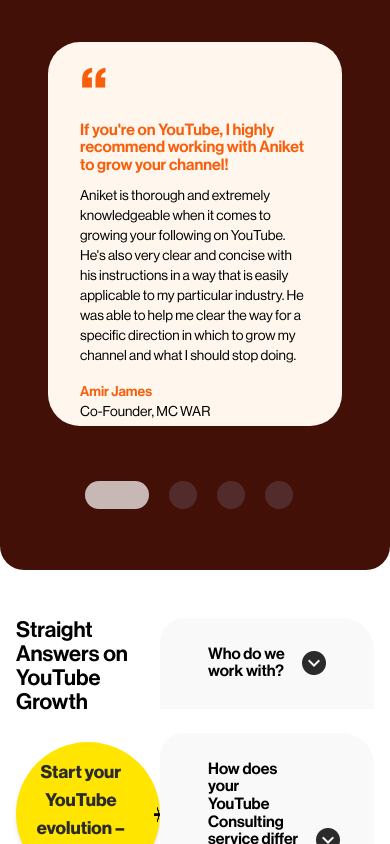
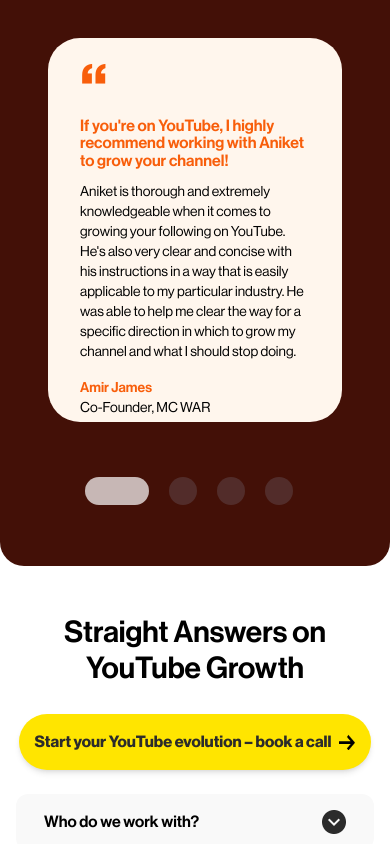
Before and after one commit to A-Coder02/born-21-website, a React (Vite) app: page / in a window 390 px wide. Shown: the part 5517-6361 px from the top of the page. Built offline with nearby package versions, Linux system fonts and the light colour scheme; a web font is replaced by a local one.

Commit message:
FaqSection responsive issue fixed

```diff
--- a/src/components/common/Button/index.jsx
+++ b/src/components/common/Button/index.jsx
@@ -55,7 +55,7 @@ function getVariant(variant = 'primary') {
 function getSize(size = 'base') {
     switch (size) {
         case 'lg': return 'text-2xl md:text-[2rem] py-5 px-8 md:px-18 md:py-6';
-        case 'md': return 'text-lg py-4 md:text-xl md:px-10 md:!py-5 shadow-md';
+        case 'md': return 'text-base py-4 px-4 md:text-xl md:px-10 md:!py-5 shadow-md';
         // case 'md': return 't-lg !px-10 !py-4';
         // case 'base': return 't-lg px-3 py-1.5';
         default: return 't-lg px-3 py-1.5';
--- a/src/components/layout-ui/Accordion/index.jsx
+++ b/src/components/layout-ui/Accordion/index.jsx
@@ -6,16 +6,16 @@ import Typography from '../../common/Typography'
 const Accordion = ({ title, content, expand = false, onClick = () => { } }) => {
     return (
         <div className='w-full mb-6' >
-            <button className='bg-[#F9F9F9] active:bg-slate-300 transition-colors rounded-tl-3xl rounded-tr-4xl  flex items-center py-7 px-12 cursor-pointer gap-4 w-full' onClick={onClick} >
-                <Typography component={'span'} className='flex-1 t-xl font-medium text-left' >{title}</Typography>
+            <button className='relative z-10 bg-[#F9F9F9] active:bg-slate-300 transition-colors rounded-xl md:rounded-3xl flex items-center md:py-7 md:px-12 py-4 px-7 cursor-pointer gap-4 w-full' onClick={onClick} >
+                <span component={'span'} className='flex-1 text-base md:text-xl  font-medium text-left' >{title}</span>
                 <img src={AccordionIcon} alt="" className='w-6 h-6 transition-all' style={{
                     transform: `rotate(${expand ? 180 : 0}deg)`
                 }} />
             </button>
-            <div className={`w-full bg-gray-200 rounded-bl-4xl rounded-br-4xl overflow-hidden accordion-item ${!expand ? 'accordion-item' : 'accordion-item-active'} `}>
-                <Typography className='flex-1 t-xl font-medium text-left text-slate-800 py-7 px-12'>
+            <div className={`w-full bg-gray-200 rounded-b-xl md:rounded-b-3xl overflow-hidden accordion-item relative top-[-0.5rem] md:top-[-1rem] ${!expand ? 'accordion-item' : 'accordion-item-active'} `}>
+                <p className='flex-1 t-xl font-medium text-left text-slate-800 md:py-7 md:px-12 py-4 px-7 pt-6 md:pt-10'>
                     {content}
-                </Typography>
+                </p>
             </div>
         </div>
     )
--- a/src/pages/Home/FaqSection.jsx
+++ b/src/pages/Home/FaqSection.jsx
@@ -43,12 +43,12 @@ const FaqSection = () => {
 
     return (
         <Section>
-            <div className="flex justify-between max-w-[90rem] mx-auto md:mb-28 my-12 ">
+            <div className="flex md:flex-row flex-col justify-between max-w-[90rem] mx-auto md:mb-28 my-12 ">
                 <div className="max-w-[33rem]">
-                    <Headline variant='h5' className='!font-medium mb-7 font-nueue' >{headline}</Headline>
-                    <Button onClick={() => window.open(calendlyUrl)} size='md' variant='primary' className='text-black' endIcon={<img src={ButtonIcon} className='invert-100 w-4 h-4' />} >{ctaText}</Button>
+                    <h3 className='!font-medium mb-7 font-nueue text-3xl md:text-5xl text-center md:text-left' >{headline}</h3>
+                    <Button onClick={() => window.open(calendlyUrl)} size='md' variant='primary' className='text-black mx-auto mb-6 md:m-0' endIcon={<img src={ButtonIcon} className='invert-100 w-4 h-4' />} >{ctaText}</Button>
                 </div>
-                <ul type='none' className='w-[35rem]' >
+                <ul type='none' className='w-full md:w-[35rem]' >
                     {
                         accordionData.map((accordion, index) =>
                             <Accordion key={index}
```
